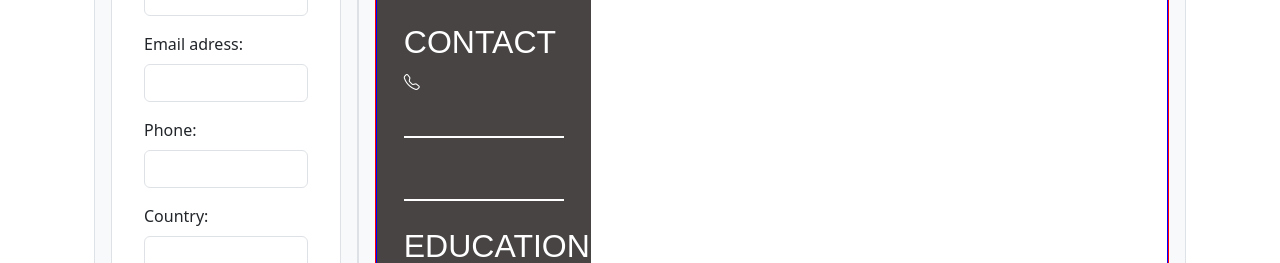
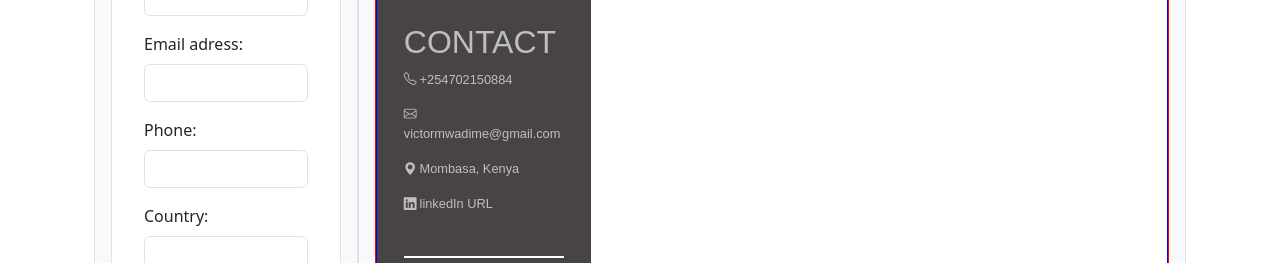
Before and after one commit to MwVc/cv-application, a React (Vite) app: page / in a window 1280 px wide. Shown: the part 430-693 px from the top of the page. Built offline with nearby package versions, Linux system fonts and the light colour scheme.

Commit message:
Add and style resume compoents

```diff
--- a/src/components/Resume/Resume.css
+++ b/src/components/Resume/Resume.css
@@ -61,3 +61,31 @@ img {
   display: flex;
   flex-direction: column;
 }
+
+.left-panel .small-text,
+.left-panel .small-text,
+.left-panel .small-text span,
+.left-panel .small-text p,
+.small-text a {
+  font-size: 0.8rem;
+}
+
+.small-text,
+.small-text span,
+.small-text p,
+.small-text a {
+  font-family: sans-serif;
+  text-align: justify;
+}
+
+.contact-icon {
+  width: 0.5cm;
+  text-align: center;
+  margin-right: 3px;
+}
+
+.left-panel,
+.left-panel a {
+  color: #bebebe;
+  text-decoration: none;
+}
--- a/src/components/Resume/Resume.jsx
+++ b/src/components/Resume/Resume.jsx
@@ -13,8 +13,25 @@ export default function Resume({ person }) {
               <h2>CONTACT</h2>
               <div className="small-text">
                 <p>
-                  <i className="bi bi-telephone"></i>
-                  {person.firstName}
+                  <i className="bi bi-telephone contact-icon"></i>
+                  +254702150884
+                </p>
+                <p>
+                  <i class="bi bi-envelope contact-icon"></i>
+                  <a
+                    href="https://mail.google.com/mail/u/0/#inbox"
+                    target="_blank"
+                  >
+                    victormwadime@gmail.com
+                  </a>
+                </p>
+                <p>
+                  <i class="bi bi-geo-alt-fill contact-icon"></i>
+                  Mombasa, Kenya
+                </p>
+                <p className="last-pararaph-no-margin-bottom">
+                  <i class="bi bi-linkedin contact-icon"></i>
+                  linkedIn URL
                 </p>
               </div>
             </div>
```
